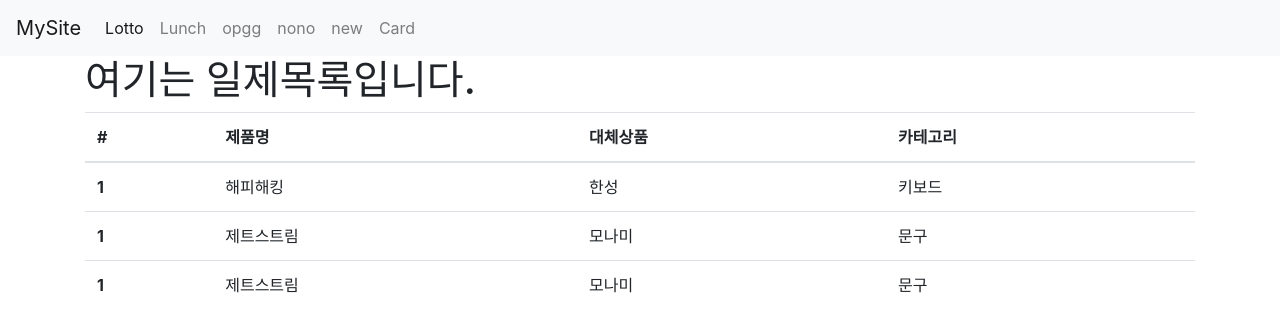
After one commit to NamSeonWoong/Web, a Flask app: page /nono in a window 1280 px wide. The commit adds this page. Shown: the top 332 px of the page. Run offline with Flask 2, Linux system fonts and the light colour scheme; some libraries are stand-ins or nearby versions.

Commit message:
web 4일차

```diff
--- a/FLASK/app.py
+++ b/FLASK/app.py
@@ -1,6 +1,7 @@
 from flask import Flask, escape, request, render_template
 import random
 import requests
+import csv
 from bs4 import BeautifulSoup
 
 app = Flask(__name__)
@@ -42,5 +43,39 @@ def lunch():
     return render_template('lunch.html',lunch_pick=lunch_pick)
 
 
+@app.route('/new')
+def new():
+    return render_template('new.html')
+
+@app.route('/create')
+def create():
+    product = request.args.get('product')
+    category = request.args.get('category')
+    replace = request.args.get('replace')
+    with open('data.csv', 'a+', encoding='utf-8', newline='') as f:
+        writer = csv.writer(f)
+        product_info = [product, category, replace]
+        writer.writerow(product_info)
+    return render_template('create.html')
+
+@app.route('/nono')
+def nono():
+    with open('data.csv','r',encoding='utf-8') as f:
+        reader = csv.reader(f)
+        products =list(reader)
+
+    return render_template('nono.html',products=products)
+
+
+@app.route('/card')
+def card():
+    with open('data.csv','r',encoding='utf-8') as f:
+        reader = csv.reader(f)
+        products =list(reader)
+
+    return render_template('card.html',products=products)
+
+
+# python app.py
 if __name__ == "__main__":
     app.run(debug=True)
--- /dev/null
+++ b/FLASK/data.csv
@@ -0,0 +1,3 @@
+해피해킹,키보드,한성
+제트스트림 ,문구,모나미
+제트스트림 ,문구,모나미
--- a/FLASK/templates/base.html
+++ b/FLASK/templates/base.html
@@ -18,7 +18,9 @@
         <a class="nav-item nav-link active" href="/lotto">Lotto <span class="sr-only">(current)</span></a>
         <a class="nav-item nav-link" href="/lunch">Lunch</a>
         <a class="nav-item nav-link" href="/opgg">opgg</a>
-
+        <a class="nav-item nav-link" href="/nono">nono</a>
+        <a class="nav-item nav-link" href="/new">new</a>
+        <a class="nav-item nav-link" href="/card">Card</a>
       </div>
     </div>
   </nav>
--- /dev/null
+++ b/FLASK/templates/create.html
@@ -0,0 +1,4 @@
+{% extends 'base.html' %}
+{% block body %}
+ <h1>저장이 완료되었습니다.</h1>
+{% endblock %}
--- /dev/null
+++ b/FLASK/templates/nono.html
@@ -0,0 +1,24 @@
+{% extends 'base.html' %}
+{% block body %}
+  <h1>여기는 일제목록입니다.</h1>
+  <table class="table">
+    <thead>
+      <tr>
+        <th scope="col">#</th>
+        <th scope="col">제품명</th>
+        <th scope="col">대체상품</th>
+        <th scope="col">카테고리</th>
+      </tr>
+    </thead>
+    <tbody>
+      {% for product in products %}
+      <tr>
+        <th scope="row">1</th>
+        <td>{{product[0]}}</td>
+        <td>{{product[2]}}</td>
+        <td>{{product[1]}}</td>
+      </tr>
+      {% endfor %}
+    </tbody>
+  </table>
+{% endblock%}
```
Also changed, not shown: FLASK/templates/card.html (added, +13 -0 lines), FLASK/templates/new.html (added, +20 -0 lines).
